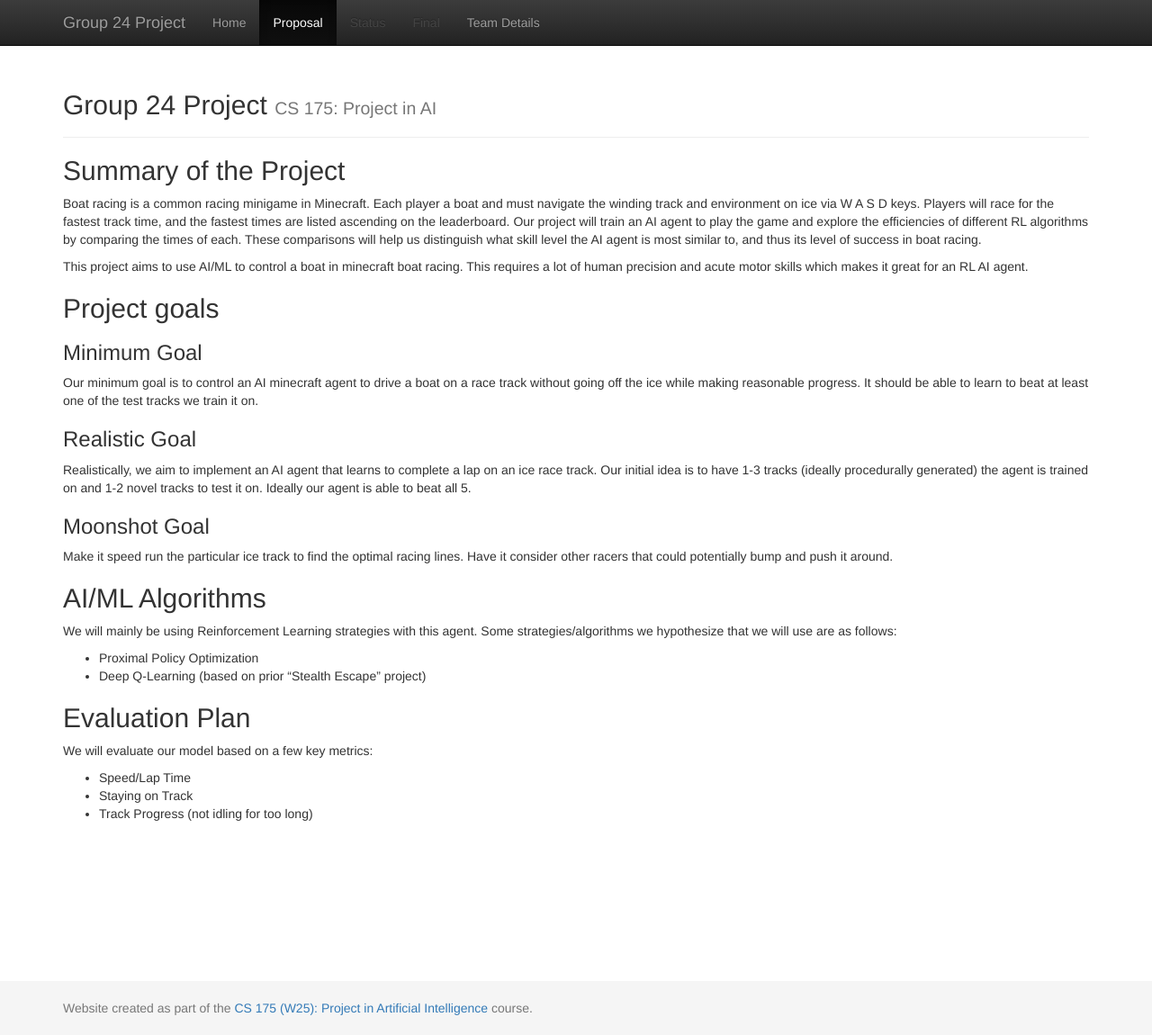
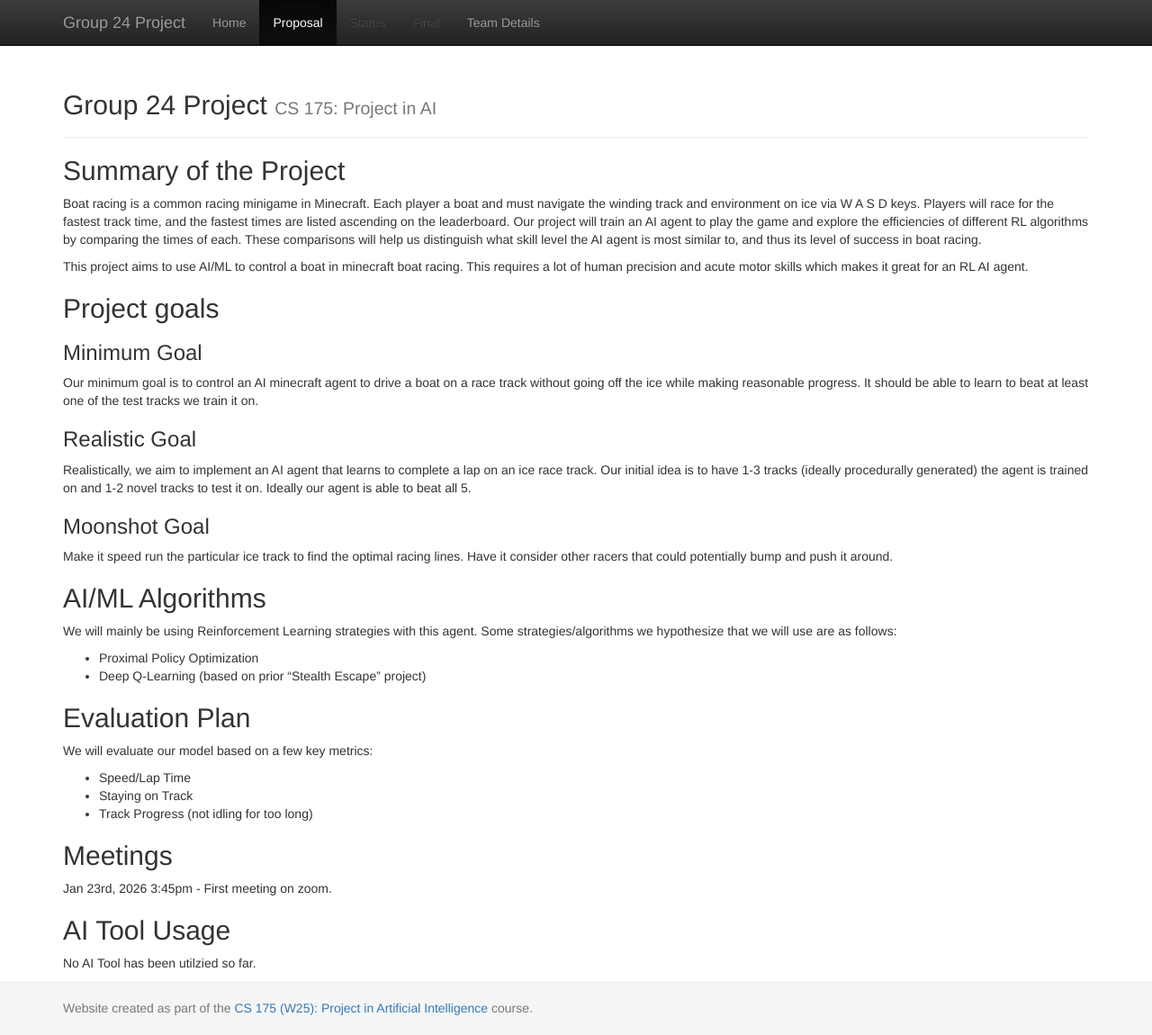
Before and after one commit to billhan5732/CS175_Project, a Jekyll site: the page built from docs/proposal.md, in a window 1280 px wide and 1150 px high. Shown: the whole window at 90% size. Built offline with Jekyll 4.4.1, drawn with Linux system fonts in a browser that asks for light colours.

Commit message:
Added Meetings and AI Usage in Proposal

```diff
--- a/docs/proposal.md
+++ b/docs/proposal.md
@@ -40,3 +40,11 @@ We will evaluate our model based on a few key metrics:
 - Speed/Lap Time
 - Staying on Track
 - Track Progress (not idling for too long)
+
+
+## Meetings
+Jan 23rd, 2026 3:45pm - First meeting on zoom.
+
+
+## AI Tool Usage
+No AI Tool has been utilzied so far.
```
